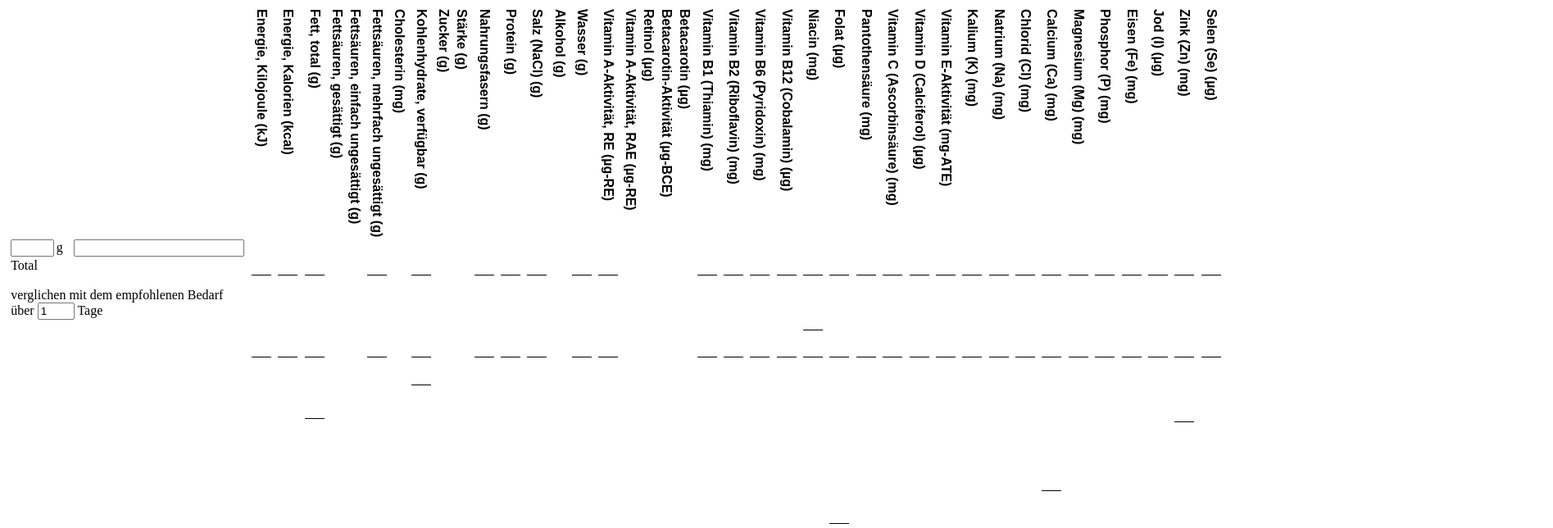
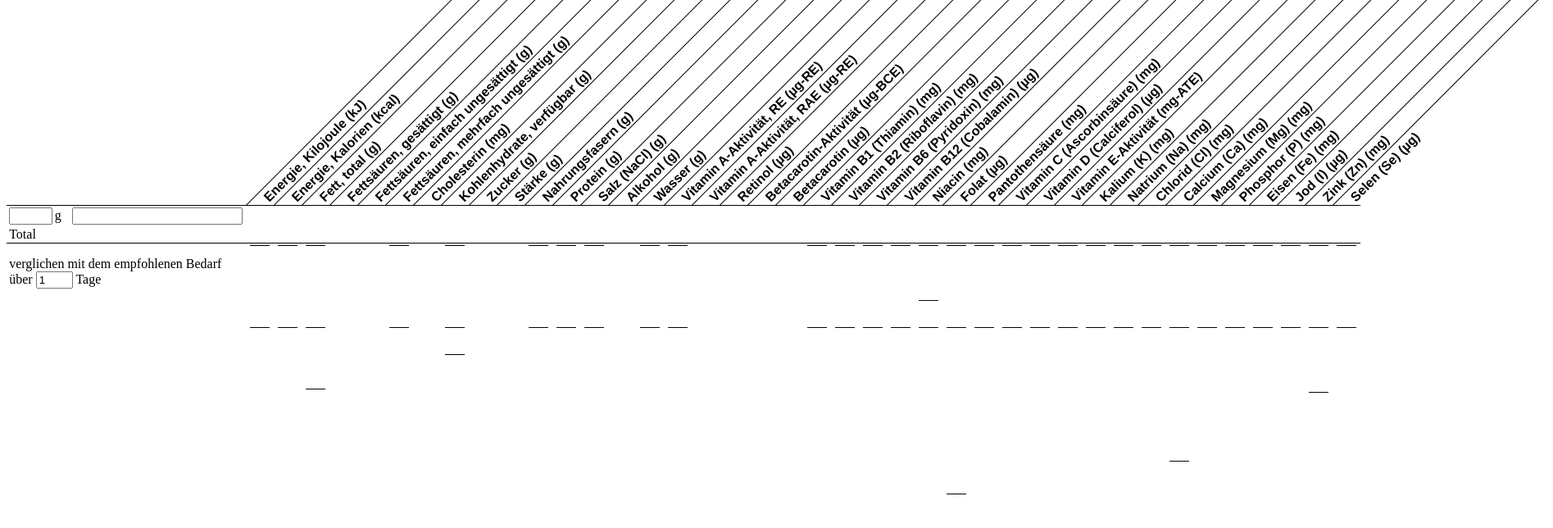
Before and after one commit to meriton42/essen, an Angular app: page / in a window 1280 px wide. Shown: the top 644 px of the page at 82% size, 1895 px wide, since content can reach past the window. Built offline with nearby package versions, Linux system fonts and the light colour scheme.

Commit message:
beautify table header

```diff
--- a/src/app/app.component.css
+++ b/src/app/app.component.css
@@ -1,16 +1,46 @@
+table {
+	border-spacing: 0;
+}
+
 th {
+	font-family: sans-serif;
+	height: 15em; /** we must specify a size because the bounding box is unaware of CSS transforms */
+	min-width: 2em;
+	position: relative;
+	border-bottom: 1px solid black;
+}
+
+th > div {
+	position: absolute;
+	left: 0;
+	bottom: 0;
+}
+
+th > div > div {
+	position: absolute;
+	transform-origin: 0 0; /* top left */
+	transform: rotate(-45deg);
+	padding-left: 1.4em;
+	padding-top: 0.2em;
+	width: 21em;
+	border-top: 1px solid black;
 	text-align: left;
-	writing-mode: vertical-lr;
-	font-family: sans-serif;
-	vertical-align: middle;
-	text-align: left;
+	white-space: nowrap; /* there is ample space, no need to squeze */
 }
 
 td {
 	text-align: right;
-	padding: 0 0.2em 0 0.2em;
+	padding: 0.1em 0.2em;
 }
 
 td:first-child {
 	text-align: left;
 }
+
+td.number {
+	border-left: 1px solid black;
+}
+
+tfoot > tr > td {
+	border-top: 1px solid black;
+}
--- a/src/app/app.component.html
+++ b/src/app/app.component.html
@@ -2,7 +2,7 @@
   <thead>
     <tr>
       <th></th>
-      <th *ngFor="let name of nutrientNames">{{name}}</th>
+      <th *ngFor="let name of nutrientNames"><div><div>{{name}}</div></div></th>
     </tr>
   </thead>
   <tbody>
@@ -12,11 +12,11 @@
         <span style="display: inline-block; width: 2.5ex; padding-left: 0.2em; padding-right: 0.2em">{{item.food?.density ? 'ml' : 'g'}}</span>
         <food-selector [(value)]="item.food" (valueChange)="update()"></food-selector>
       </td>
-      <td *ngFor="let n of item.nutrients; index as i">{{n | nice:totalNutrients[i]}}</td>
+      <td class="number" *ngFor="let n of item.nutrients; index as i">{{n | nice:totalNutrients[i]}}</td>
     </tr>
     <tr>
       <td>Total</td>
-      <td *ngFor="let n of totalNutrients">{{n | nice}}</td>
+      <td class="number" *ngFor="let n of totalNutrients">{{n | nice}}</td>
     </tr>
   </tbody>
   <tfoot>
```
